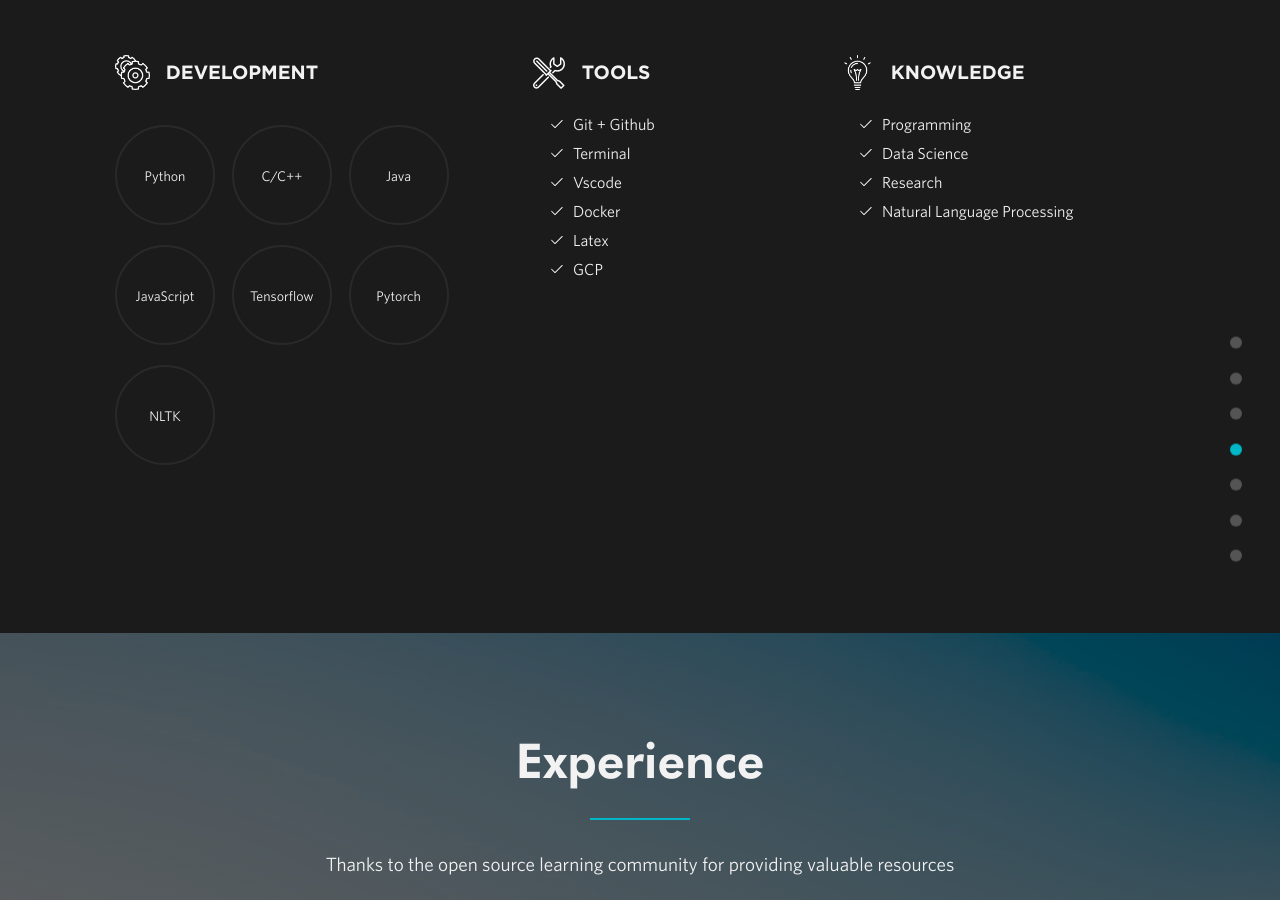
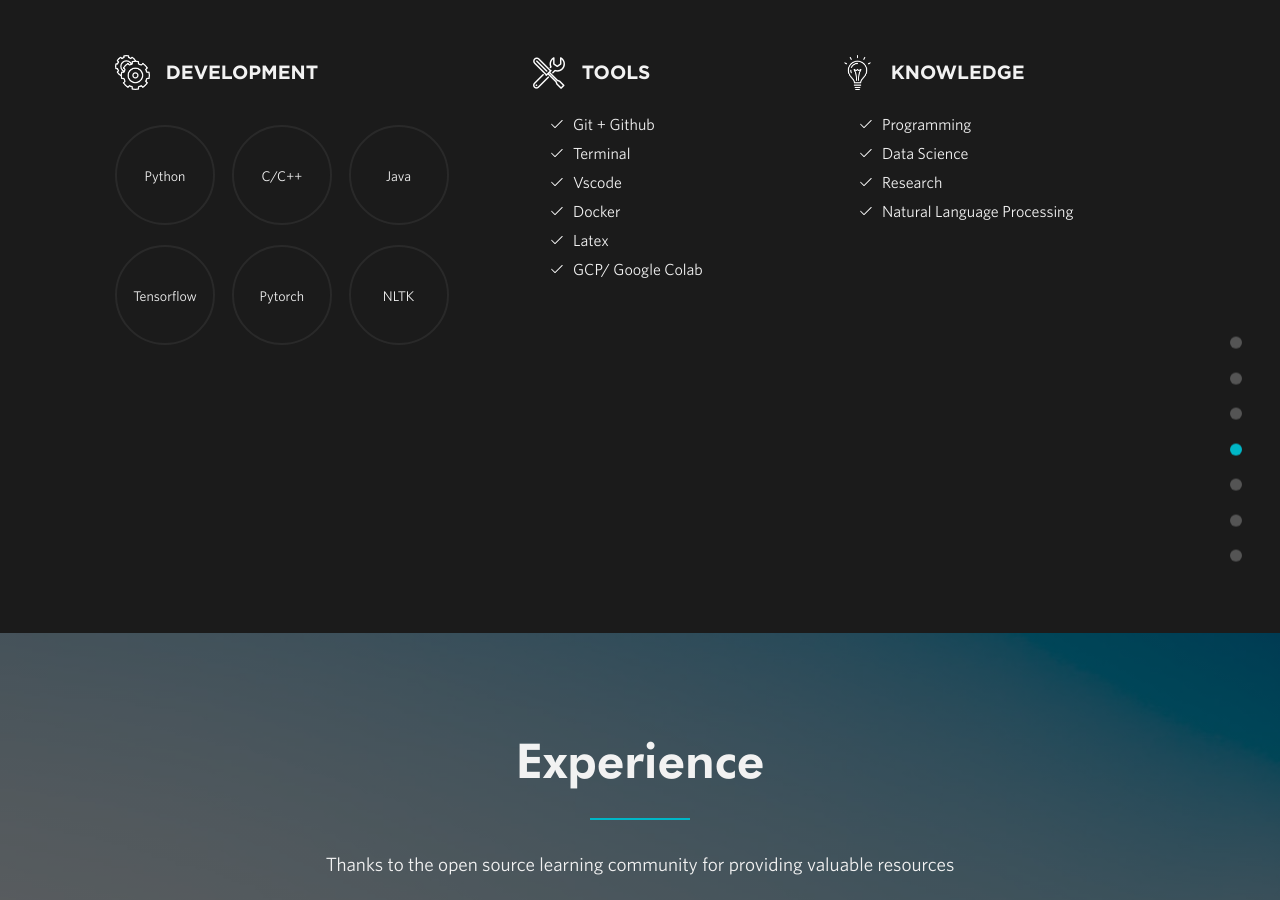
Before and after one commit to sumit6597/sumit6597.github.io, a Jekyll site: the page built from index.html, in a window 1280 px wide and 900 px high, scrolled down 2730 px. Built offline with Jekyll 4.4.1, drawn with Linux system fonts in a browser that asks for light colours; nearby versions of some CDN libraries.

Commit message:
Update skills.yml

```diff
--- a/_data/skills.yml
+++ b/_data/skills.yml
@@ -2,7 +2,6 @@ development:
   - item: Python
   - item: C/C++
   - item: Java
-  - item: JavaScript
   - item: Tensorflow
   - item: Pytorch
   - item: NLTK
@@ -14,7 +13,7 @@ tools:
   - item: Vscode
   - item: Docker
   - item: Latex
-  - item: GCP
+  - item: GCP/ Google Colab
 
 knowledge:
   - item: Programming
```
